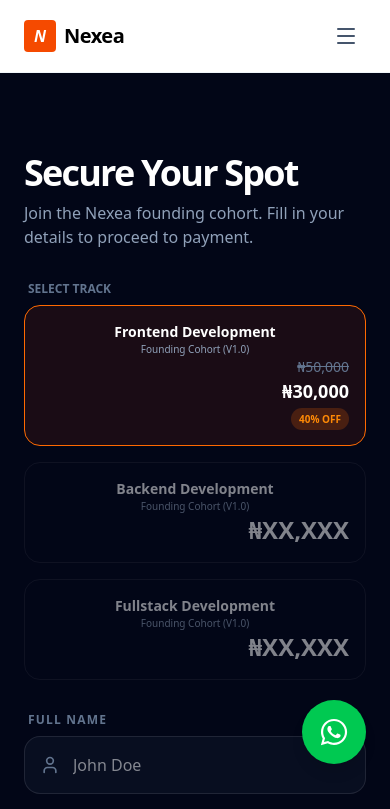
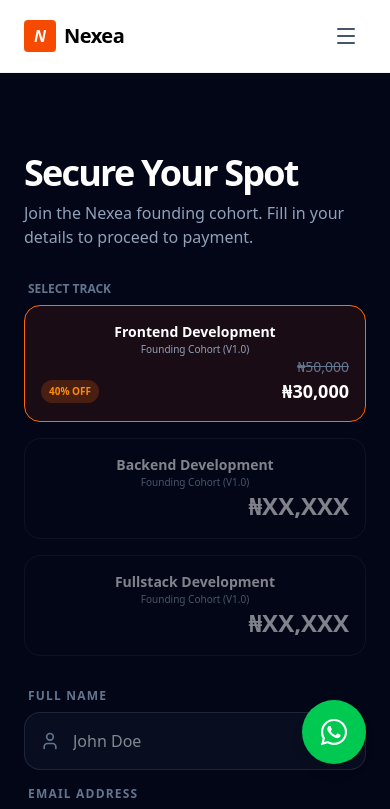
Before and after one commit to Nexeahub/nexea, a Next.js app: page /register in a window 390 px wide. Shown: the top 809 px of the page. Built offline with nearby package versions, Linux system fonts and the light colour scheme.

Commit message:
redesign: mobile view of the register page

```diff
--- a/app/register/component/RegisterComponent.jsx
+++ b/app/register/component/RegisterComponent.jsx
@@ -146,16 +146,17 @@
                         <p className="text-sm text-slate-500 line-through">
                           {formatCurrency(track.price)}
                         </p>
-
+                        <div className="flex  flex-row-reverse  md:flex-col justify-between md:items-end items-center ">
                           <p className="text-lg font-black text-white">
                             {formatCurrency(
                               getDiscountedPrice(track.price, track.discount),
                             )}
                           </p>
 
-                        <span className="text-[10px] font-bold bg-orange-500/20 text-orange-400 px-2 py-1 rounded-full">
+                          <span className="text-[10px] w-fit font-bold bg-orange-500/20 text-orange-400 px-2 py-1 rounded-full">
                             {track.discount * 100}% OFF
                           </span>
+                        </div>
                       </>
                     ) : (
                       <p className="text-2xl font-black text-white">
```
Lines whose indentation alone changed are shown as unchanged.
